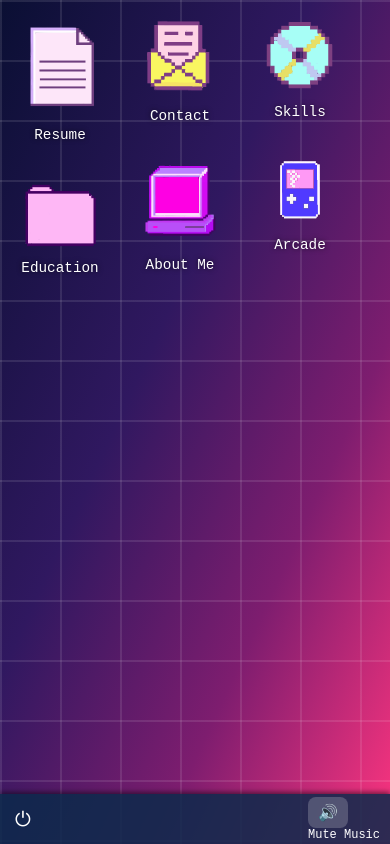
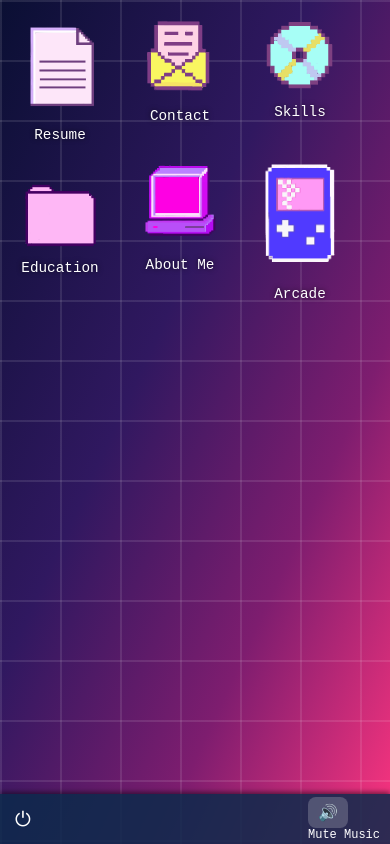
Before and after one commit to AminaHaque27/personal-website, a React (Create React App) app: page /#/main in a window 390 px wide. Built offline with nearby package versions, Linux system fonts and the light colour scheme.

Commit message:
Fix media paths and finalize site for deployment

```diff
--- a/src/Components/MainPage.css
+++ b/src/Components/MainPage.css
@@ -986,3 +986,28 @@ a .contact-callout:hover {
 }
 
 /* Sound effects can be triggered in JS on correct word typed */
+
+@media (max-width: 1366px) {
+  .gameboy-icon {
+    width: min(140px, 15vw);
+  }
+}
+
+@media (max-width: 768px) {
+  .gameboy-icon {
+    width: min(100px, 20vw);
+  }
+}
+
+@media (max-width: 480px) {
+  .gameboy-icon {
+    width: min(80px, 25vw);
+  }
+}
+
+@media (max-height: 700px) {
+  .gameboy-icon {
+    width: 100px;
+    height: auto;
+  }
+}
--- a/src/Components/MainPage.js
+++ b/src/Components/MainPage.js
@@ -432,7 +432,10 @@ const MainPage = () => {
                         className="course-box"
                         onMouseEnter={() => {
                           // Stop all other sounds before playing
-                          const audio = new Audio(`/${course.sound}.mp3`);
+                          const audio = new Audio(
+                            `${process.env.PUBLIC_URL}/${course.sound}.mp3`
+                          );
+
                           audio.volume = 0.6;
                           audio.play();
                         }}
@@ -470,7 +473,10 @@ const MainPage = () => {
                           key={index}
                           className="skill-badge"
                           onMouseEnter={() => {
-                            const audio = new Audio(`/${sound}.mp3`);
+                            const audio = new Audio(
+                              `${process.env.PUBLIC_URL}/${sound}.mp3`
+                            );
+
                             audio.volume = 0.6;
                             audio.play();
                           }}
@@ -502,7 +508,10 @@ const MainPage = () => {
                           key={index}
                           className="skill-badge"
                           onMouseEnter={() => {
-                            const audio = new Audio(`/${sound}.mp3`);
+                            const audio = new Audio(
+                              `${process.env.PUBLIC_URL}/${sound}.mp3`
+                            );
+
                             audio.volume = 0.6;
                             audio.play();
                           }}
@@ -532,7 +541,9 @@ const MainPage = () => {
                           key={index}
                           className="skill-badge"
                           onMouseEnter={() => {
-                            const audio = new Audio(`/${sound}.mp3`);
+                            const audio = new Audio(
+                              `${process.env.PUBLIC_URL}/${sound}.mp3`
+                            );
                             audio.volume = 0.6;
                             audio.play();
                           }}
```
